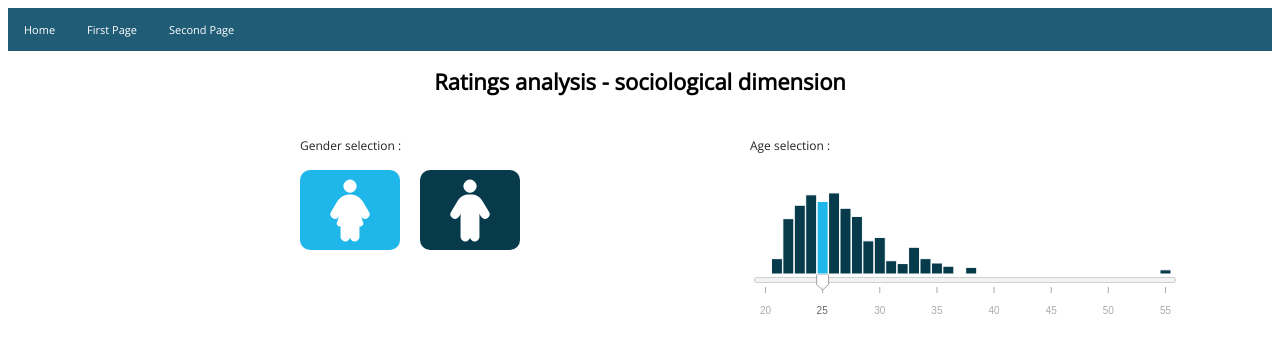
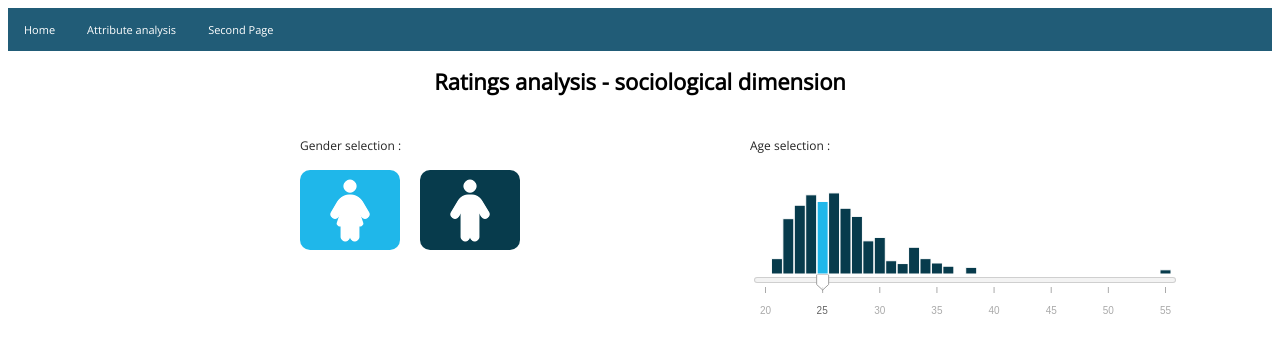
Before and after one commit to simondelarue/DataVisualization, a Flask app: page /indexFlower in a window 1280 px wide. Shown: the top 349 px of the page. Run offline with Flask 2, Linux system fonts and the light colour scheme; some libraries are stand-ins or nearby versions.

Commit message:
Modify page name.

```diff
--- a/webapp/templates/index.html
+++ b/webapp/templates/index.html
@@ -29,7 +29,7 @@
 							<a class="nav-link" href="{{ url_for('index') }}">Home <span class="sr-only"></span></a>
 						</li>
 						<li class="nav-item">
-							<a class="nav-link" href="{{ url_for('indexFlower') }}">First Page</a>
+							<a class="nav-link" href="{{ url_for('indexFlower') }}">Attribute analysis</a>
 						</li>
 						<li class="nav-item">
 							<a class="nav-link" href="{{ url_for('index') }}">Second Page</a>
--- a/webapp/templates/indexFlower.html
+++ b/webapp/templates/indexFlower.html
@@ -34,7 +34,7 @@
 							<a class="nav-link" href="{{ url_for('index') }}">Home <span class="sr-only"></span></a>
 						</li>
 						<li class="nav-item">
-							<a class="nav-link" href="{{ url_for('indexFlower') }}">First Page</a>
+							<a class="nav-link" href="{{ url_for('indexFlower') }}">Attribute analysis</a>
 						</li>
 						<li class="nav-item">
 							<a class="nav-link" href="{{ url_for('index') }}">Second Page</a>
```
